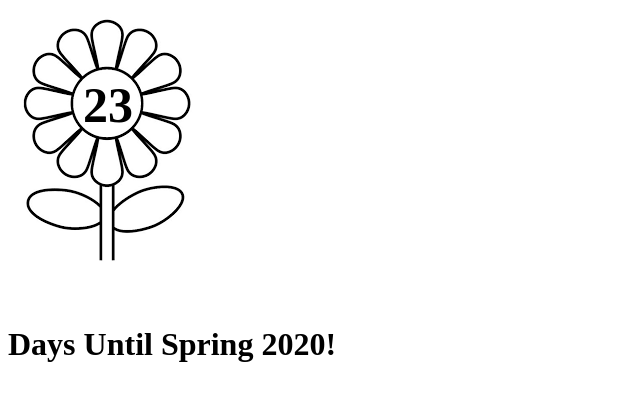
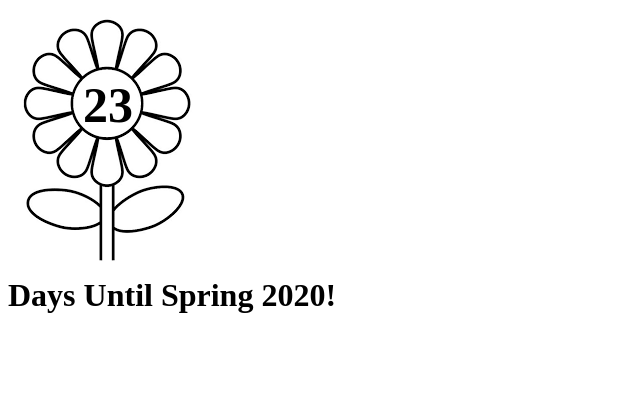
Before and after one commit to nguyenxx/days-until-spring, a plain HTML site: page index.html in a window 1280 px wide. Shown: the whole page, without its empty margins (0-640 px from the left). Drawn offline with Linux system fonts and the light colour scheme.

Commit message:
Add files via upload

```diff
--- a/index.html
+++ b/index.html
@@ -11,8 +11,8 @@
             background-repeat: no-repeat;
         }
         h1 {
-            position: fixed;
-            margin-top: 260px;
+            position: relative;
+            top: 190px;
         }
         #days{
             position: relative;
```
